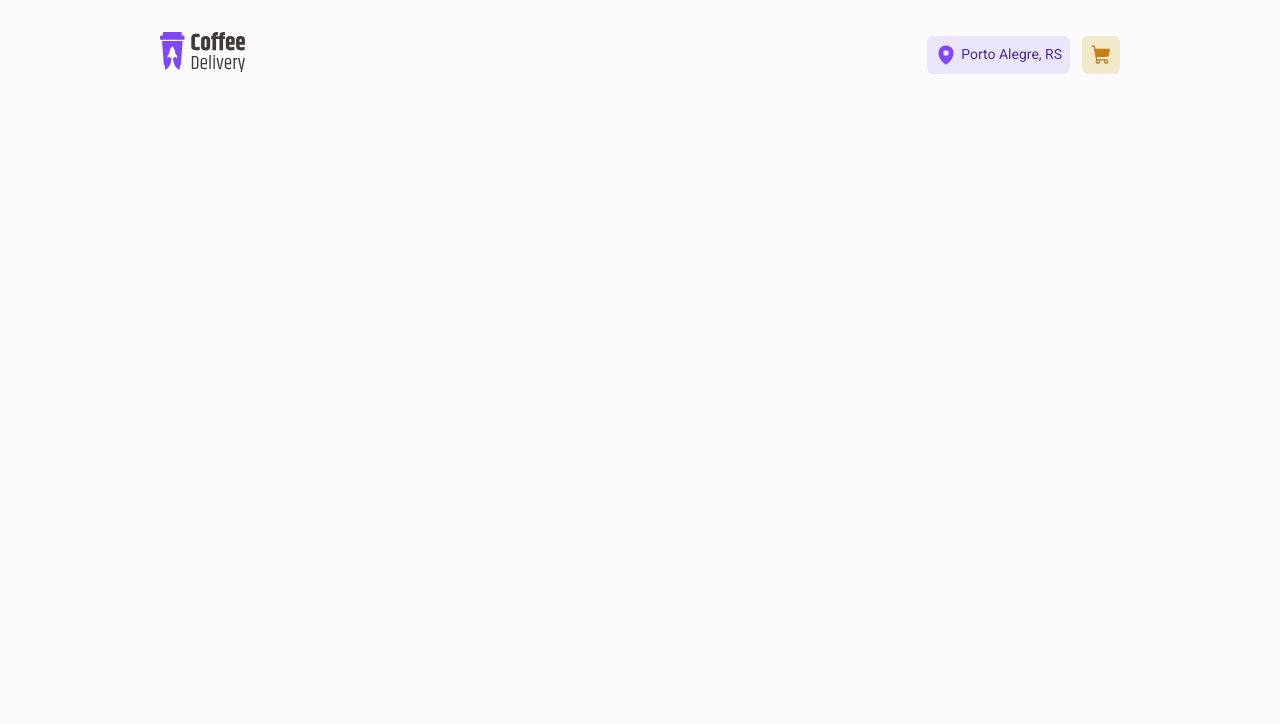
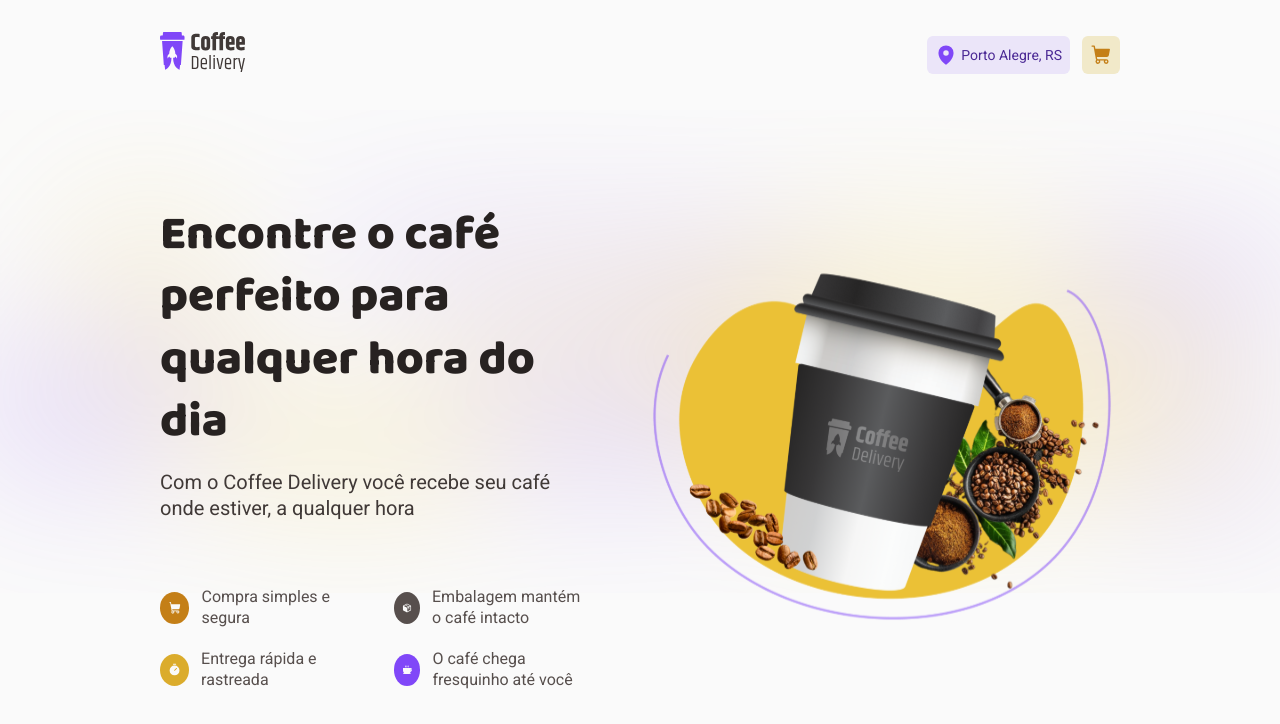
Before and after one commit to joas-vieira/coffee-delivery, a React (Vite) app: page / in a window 1280 px wide. Shown: the top 724 px of the page. Built offline with nearby package versions, Linux system fonts and the light colour scheme.

Commit message:
feat: add heading on home page

```diff
--- a/src/components/header/styles.ts
+++ b/src/components/header/styles.ts
@@ -4,7 +4,7 @@
   display: flex;
   align-items: center;
   justify-content: space-between;
-  padding: 2rem 0;
+  padding: 2rem 10rem;
 `;
 
 export const Aside = styled.div`
--- a/src/layouts/default/index.tsx
+++ b/src/layouts/default/index.tsx
@@ -1,12 +1,11 @@
 import { Outlet } from 'react-router';
 import { Header } from '../../components/header';
-import { LayoutContainer } from './styles';
 
 export function DefaultLayout() {
   return (
-    <LayoutContainer>
+    <div>
       <Header />
       <Outlet />
-    </LayoutContainer>
+    </div>
   );
 }
--- a/src/layouts/default/styles.ts
+++ /dev/null
@@ -1,8 +0,0 @@
-import styled from 'styled-components';
-
-export const LayoutContainer = styled.div`
-  display: flex;
-  flex-direction: column;
-
-  padding: 0 10rem;
-`;
--- /dev/null
+++ b/src/pages/home/index.tsx
@@ -0,0 +1,73 @@
+import { Coffee, Package, ShoppingCart, Timer } from '@phosphor-icons/react';
+import { useTheme } from 'styled-components';
+import heroBgImage from '../../assets/images/hero-bg.svg';
+import heroImage from '../../assets/images/hero.svg';
+import { Heading, HeadingContainer, HeadingContent, Info } from './styles';
+
+export function HomePage() {
+  const theme = useTheme();
+
+  return (
+    <div>
+      <HeadingContainer>
+        <HeadingContent>
+          <div>
+            <Heading>
+              <h1>Encontre o café perfeito para qualquer hora do dia</h1>
+              <span>
+                Com o Coffee Delivery você recebe seu café onde estiver, a
+                qualquer hora
+              </span>
+            </Heading>
+
+            <Info>
+              <div>
+                <ShoppingCart
+                  size={'2rem'}
+                  weight="fill"
+                  color={theme.background}
+                  style={{ backgroundColor: theme['yellow-dark'] }}
+                />
+                <span>Compra simples e segura</span>
+              </div>
+
+              <div>
+                <Package
+                  size={32}
+                  weight="fill"
+                  color={theme.background}
+                  style={{ backgroundColor: theme['base-text'] }}
+                />
+                <span>Embalagem mantém o café intacto</span>
+              </div>
+
+              <div>
+                <Timer
+                  size={32}
+                  weight="fill"
+                  color={theme.background}
+                  style={{ backgroundColor: theme.yellow }}
+                />
+                <span>Entrega rápida e rastreada</span>
+              </div>
+
+              <div>
+                <Coffee
+                  size={32}
+                  weight="fill"
+                  color={theme.background}
+                  style={{ backgroundColor: theme.purple }}
+                />
+                <span>O café chega fresquinho até você</span>
+              </div>
+            </Info>
+          </div>
+
+          <img src={heroImage} />
+        </HeadingContent>
+
+        <img src={heroBgImage} id="heroBg" />
+      </HeadingContainer>
+    </div>
+  );
+}
--- /dev/null
+++ b/src/pages/home/styles.ts
@@ -0,0 +1,62 @@
+import styled from 'styled-components';
+
+export const HeadingContainer = styled.section`
+  position: relative;
+
+  #heroBg {
+    position: absolute;
+    top: 0;
+    left: 0;
+    max-height: 34rem;
+    width: 100%;
+    object-fit: cover;
+    z-index: -1;
+  }
+`;
+
+export const HeadingContent = styled.div`
+  display: flex;
+  padding: 5.875rem 10rem;
+  gap: 3.5rem;
+
+  > div {
+    display: flex;
+    flex-direction: column;
+    gap: 4.125rem;
+  }
+`;
+
+export const Heading = styled.div`
+  display: flex;
+  flex-direction: column;
+  gap: 1rem;
+
+  h1 {
+    font-family: 'Baloo 2', cursive;
+    font-size: 3rem;
+    font-weight: 800;
+    color: ${(props) => props.theme['base-title']};
+  }
+
+  span {
+    font-size: 1.25rem;
+    color: ${(props) => props.theme['base-subtitle']};
+  }
+`;
+
+export const Info = styled.div`
+  display: grid;
+  grid-template-columns: repeat(2, 1fr);
+  gap: 1.25rem 2.5rem;
+
+  div {
+    display: flex;
+    align-items: center;
+    gap: 0.75rem;
+
+    svg {
+      padding: 0.5rem;
+      border-radius: 50%;
+    }
+  }
+`;
--- a/src/router.tsx
+++ b/src/router.tsx
@@ -1,11 +1,12 @@
 import { Route, Routes } from 'react-router';
 import { DefaultLayout } from './layouts/default';
+import { HomePage } from './pages/home';
 
 export function Router() {
   return (
     <Routes>
       <Route element={<DefaultLayout />}>
-        <Route path="/" element={<></>} />
+        <Route path="/" element={<HomePage />} />
       </Route>
     </Routes>
   );
--- a/src/styles/global.ts
+++ b/src/styles/global.ts
@@ -17,6 +17,6 @@
     font-family: 'Roboto', sans-serif;
     font-weight: 400;
     font-size: 1rem;
-    line-height: 130%;
+    line-height: 1.3;
   }
 `;
```
